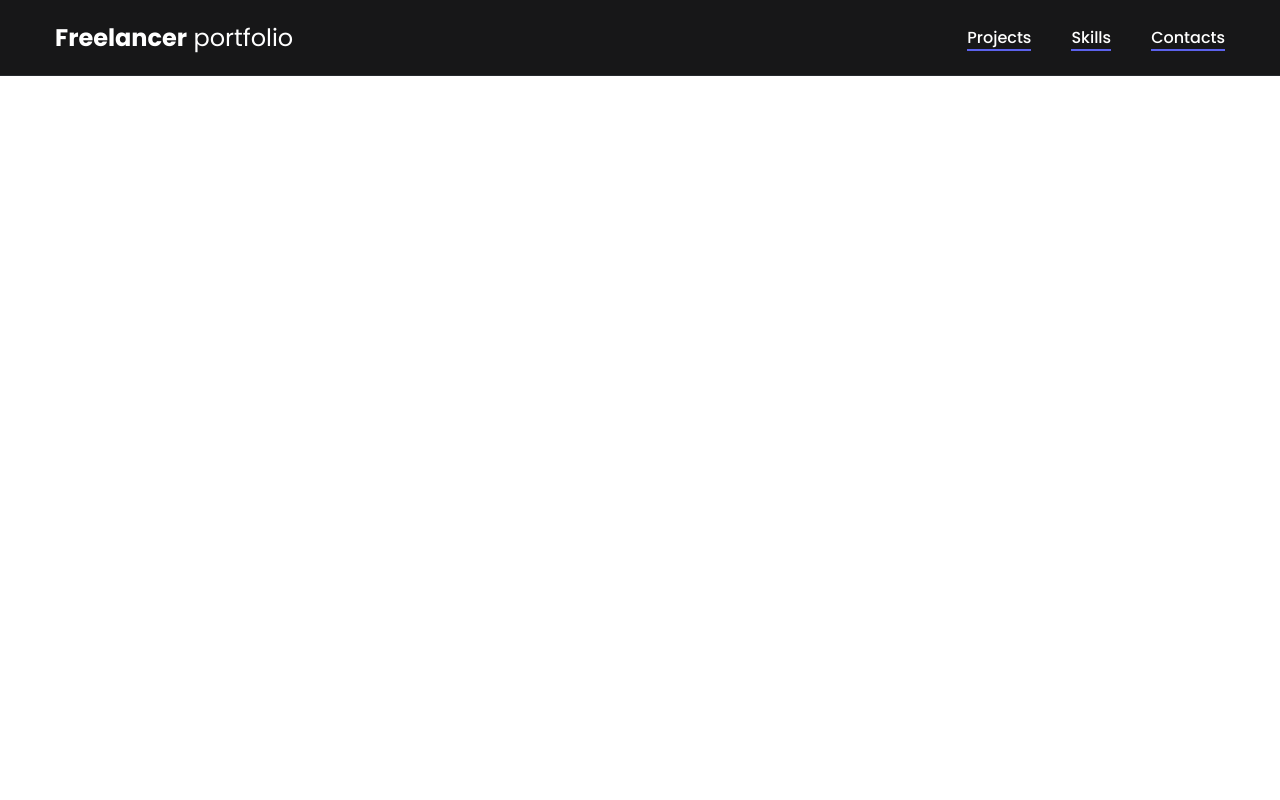
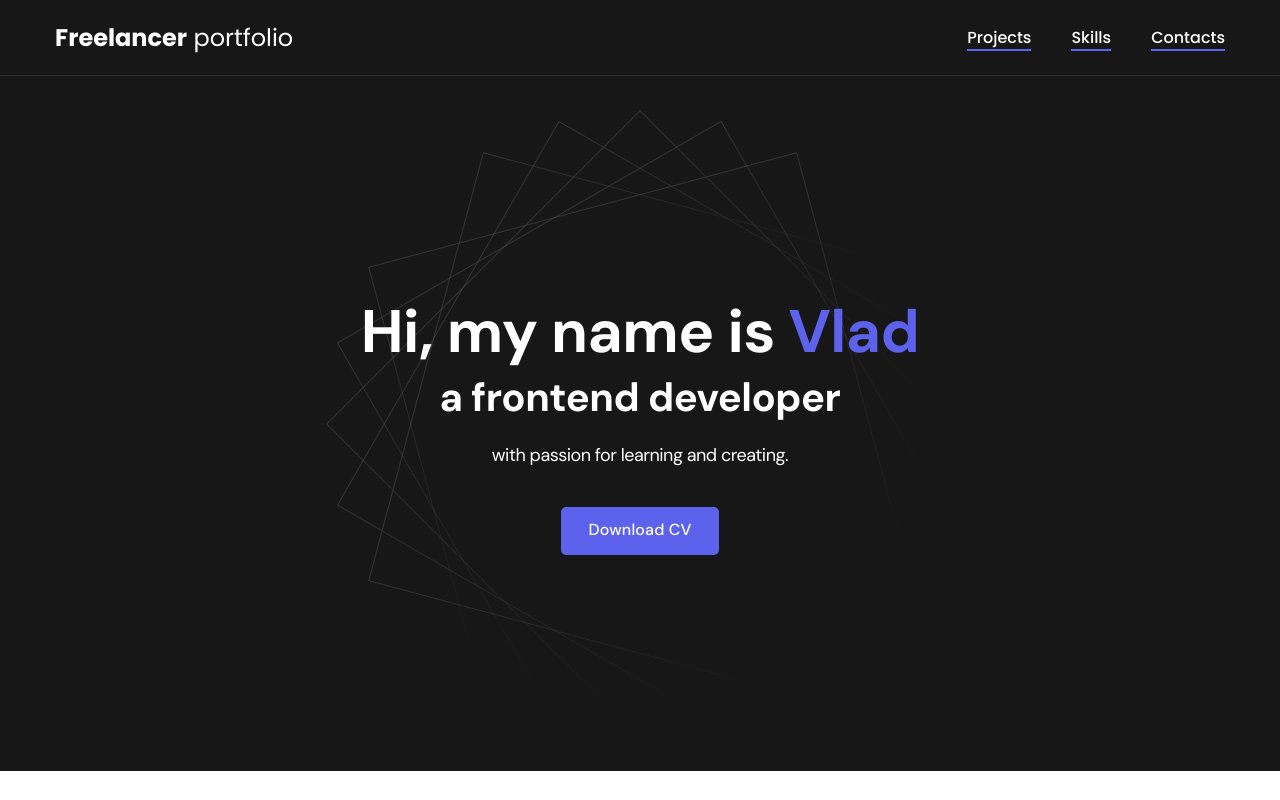
Before and after one commit to anatolievich21/my-portfolio, a plain HTML site: page index.html in a window 1280 px wide. Drawn offline with Linux system fonts and the light colour scheme.

Commit message:
add navigation and header

```diff
--- a/css/main.css
+++ b/css/main.css
@@ -14,6 +14,7 @@
     --white: #fff;
     --purple: #5C62EC;
 
+    --text-color: var(--black);
     --dark-bg: var(--black);
     --dark-border: var(--black-border);
     --header-text: var(--white);
@@ -22,6 +23,8 @@
 
 html, body {
     font-family: "DM Sans", sans-serif;
+    letter-spacing: -0.5px;
+    color: var(--text-color);
 }
 
 .container {
@@ -37,6 +40,7 @@ html, body {
     border-bottom: 1px solid var(--dark-border);
     background-color: var(--dark-bg);
     color: var(--header-text);
+    letter-spacing: normal;
 }
 
 .nav-row {
@@ -69,6 +73,11 @@ html, body {
 
 .nav-list__link {
     color: var(--header-text);
+    transition: opacity 0.2s ease-in;
+}
+
+.nav-list__link:hover {
+    opacity: 0.8;
 }
 
 .nav-list__link--active {
@@ -87,3 +96,78 @@ html, body {
     width: 100%;
     background-color: var(--accent);
 }
+
+/*Header*/
+
+.header {
+    padding: 40px 0;
+    min-height: 695px;
+
+    display: flex;
+    justify-content: center;
+    align-items: center;
+
+    background-color: var(--dark-bg);
+    background-image: url("./../img/header-bg.png");
+    background-repeat: no-repeat;
+    background-size: auto;
+    background-position: center;
+
+    color: var(--header-text);
+    text-align: center;
+}
+.header__wrapper {
+    padding: 0 15px;
+    max-width: 660px;
+}
+
+.header__title {
+    margin-bottom: 20px;
+    font-size: 40px;
+    font-weight: 700;
+    /*line-height: 1.4;*/
+}
+
+.header__title strong {
+    font-size: 60px;
+    font-weight: 700;
+}
+
+.header__title em {
+    font-style: normal;
+    color: var(--accent);
+}
+
+.header__text {
+    margin-bottom: 40px;
+    font-size: 18px;
+    /*line-height: 1.333; //24/18=1.333*/
+}
+
+.header__text p + p{
+    margin-top: 1em;
+}
+
+.btn {
+    display: inline-block;
+    height: 48px;
+    padding: 12px 28px;
+
+    border-radius: 5px;
+    background-color: var(--accent);
+    color: var(--white);
+    letter-spacing: 0.15px;
+    font-size: 16px;
+    font-weight: 500;
+
+    transition: opacity 0.2s ease-in;
+}
+
+.btn:hover {
+    opacity: 0.8;
+}
+
+.btn:active {
+    position: relative;
+    top: 1px;
+}
--- a/index.html
+++ b/index.html
@@ -19,5 +19,17 @@
             </div>
         </div>
     </nav>
+    <header class="header">
+        <div class="header__wrapper">
+            <h1 class="header__title">
+                <strong>Hi, my name is <em>Vlad</em></strong><br>
+                a frontend developer
+            </h1>
+            <div class="header__text">
+                <p>with passion for learning and creating.</p>
+            </div>
+            <a href="#" class="btn">Download CV</a>
+        </div>
+    </header>
 </body>
 </html>
```
Also changed, not shown: img/header-bg.png (added). Lines whose indentation alone changed are shown as unchanged.
